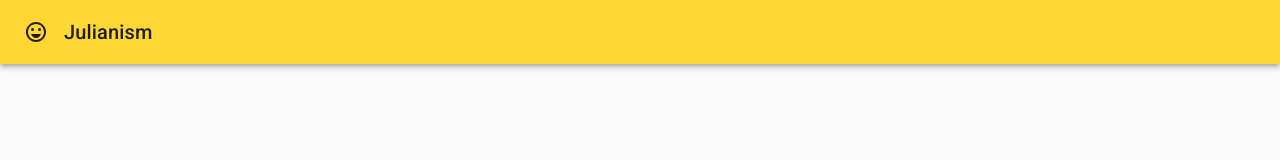
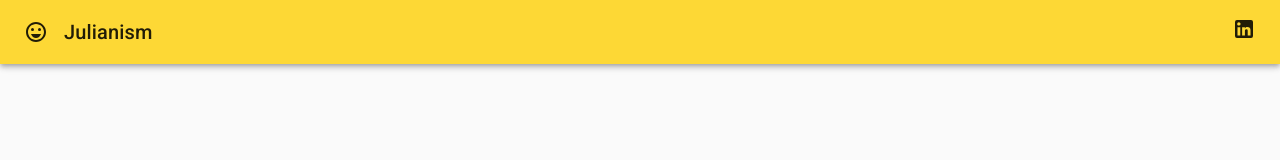
Before and after one commit to alrightjulian/julianism-legacy, a React (Create React App) app: page / in a window 1280 px wide. Shown: the top 160 px of the page. Built offline with nearby package versions, Linux system fonts and the light colour scheme.

Commit message:
Constant, LinkedIn link added to AppBar.

```diff
--- a/src/components/AppBar.js
+++ b/src/components/AppBar.js
@@ -1,14 +1,19 @@
 import {
   AppBar as MUIAppBar,
+  Link,
   makeStyles,
   Toolbar,
   Typography,
 } from "@material-ui/core";
-import { EmojiEmotionsOutlined } from "@material-ui/icons";
+import { EmojiEmotionsOutlined, LinkedIn } from "@material-ui/icons";
+import { LINKED_IN_LINK } from "../utils/constants";
 
 const useStyles = makeStyles((theme) => ({
   left: {
     marginRight: theme.spacing(2),
+  },
+  title: {
+    flexGrow: 1,
   },
 }));
 
@@ -18,7 +23,12 @@ function AppBar() {
     <MUIAppBar position="static">
       <Toolbar>
         <EmojiEmotionsOutlined className={classes.left} />
-        <Typography variant="h6">Julianism</Typography>
+        <Typography className={classes.title} variant="h6">
+          Julianism
+        </Typography>
+        <Link target="_blank" href={LINKED_IN_LINK} color="inherit">
+          <LinkedIn />
+        </Link>
       </Toolbar>
     </MUIAppBar>
   );
```
